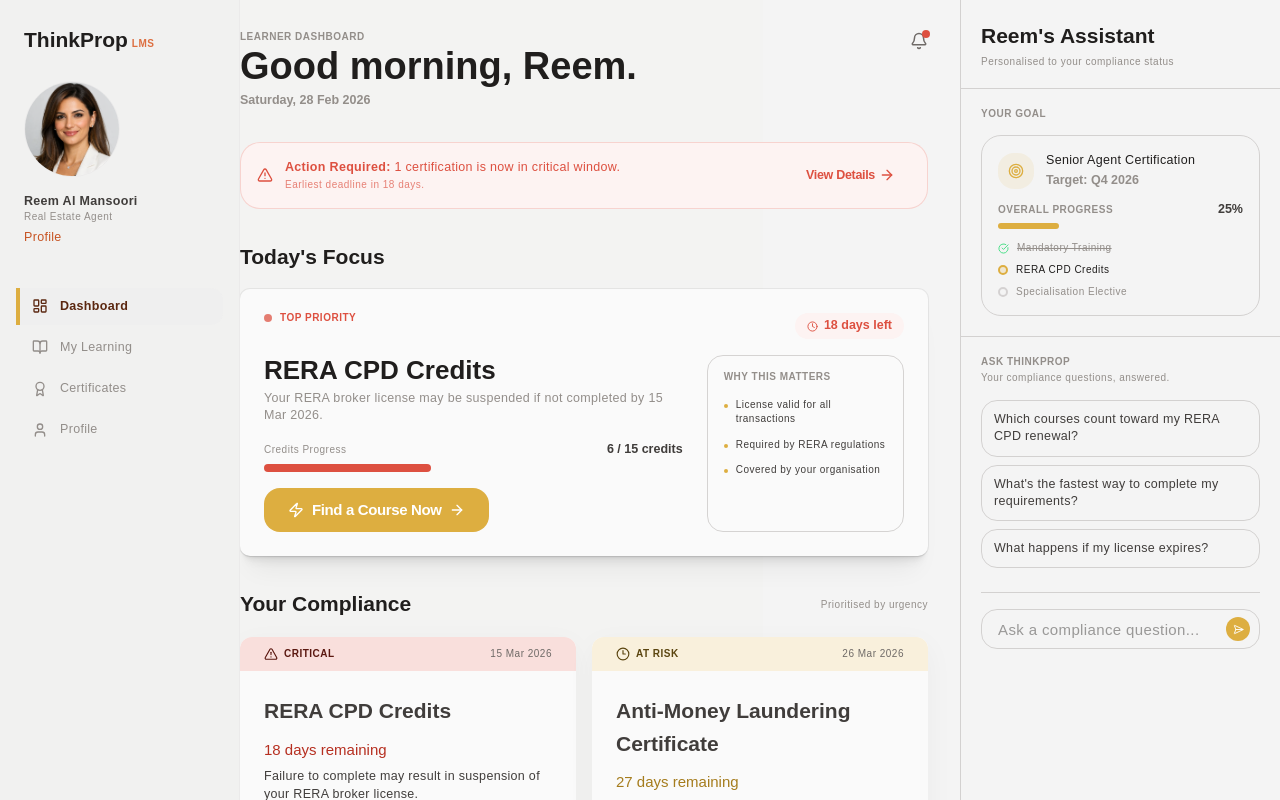
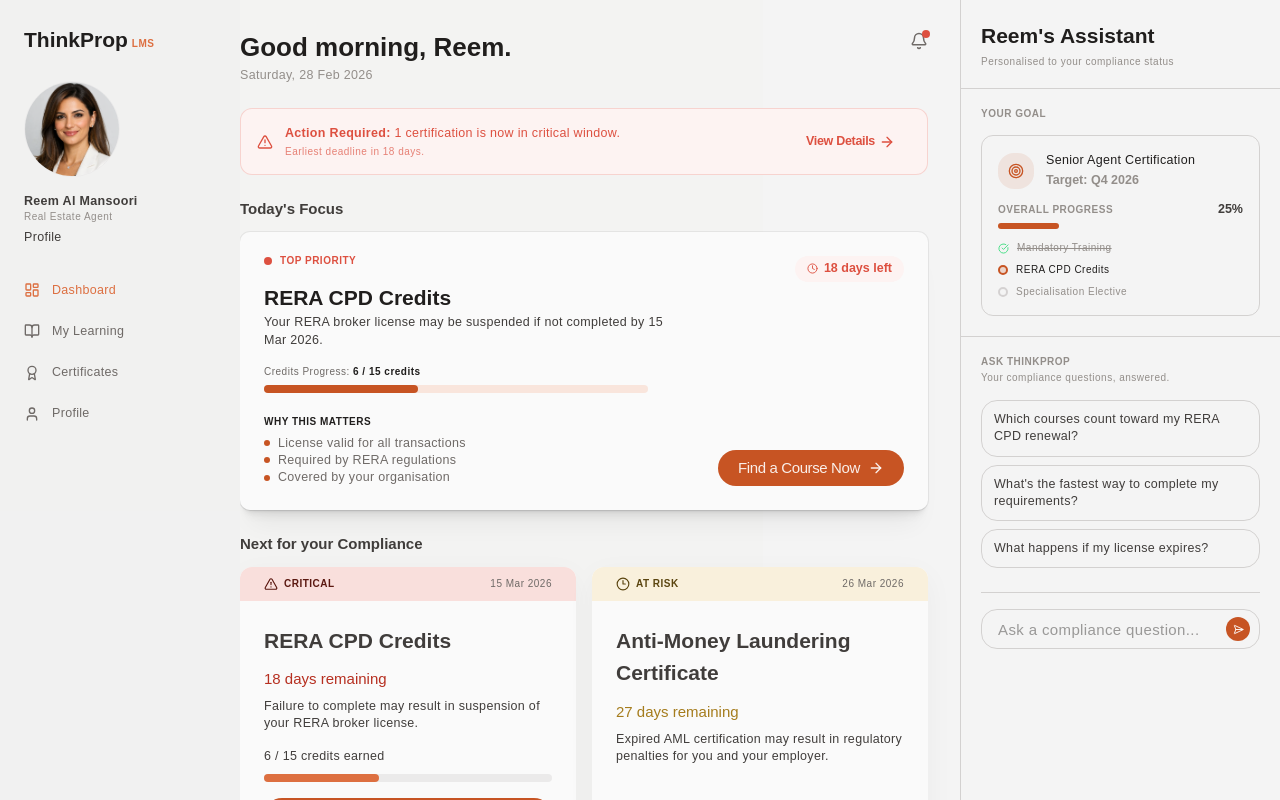
Before and after one commit to Gianeo/thinkprop, a Next.js app: page /learner/dashboard in a window 1280 px wide. Built offline with nearby package versions, Linux system fonts and the light colour scheme; a web font is replaced by a local one.

Commit message:
new layout learner app 01/03/26

```diff
--- a/app/learner/dashboard/page.tsx
+++ b/app/learner/dashboard/page.tsx
@@ -135,24 +135,24 @@ export default function LearnerDashboardPage() {
 
       <div className="flex flex-1 overflow-hidden pt-16 md:ml-60 md:pt-0">
         <div className="flex-1 overflow-y-auto">
-          <div className="mx-auto w-full space-y-8 pr-8 py-8">
+          <div className="mx-auto w-full space-y-6 pr-8 py-8">
             <header className="flex items-start justify-between">
               <div>
-                <p className="mb-1 type-title-upper text-muted">
+                {/* <p className="mb-1 type-title-upper text-muted">
                   Learner Dashboard
-                </p>
-                <h1 className="type-display">Good morning, Reem.</h1>
-                <p className="mt-1 type-data text-muted">Saturday, 28 Feb 2026</p>
+                </p> */}
+                <h1 className="type-title">Good morning, Reem.</h1>
+                <p className="mt-1 type-body-sm text-muted">Saturday, 28 Feb 2026</p>
               </div>
 
               <button type="button" className="relative cursor-pointer text-admin-muted transition-colors hover:text-admin-heading" aria-label="Notifications">
                 <Bell size={18} />
-                <span className="absolute -right-0.5 -top-0.5 h-2 w-2 rounded-full bg-state-critical" />
+                <span className="absolute -right-0.5 -top-0.5 size-2 rounded-full bg-state-critical" />
               </button>
             </header>
 
             {isReraEnrolled ? (
-              <section className="animate-fade-in flex items-center gap-3 rounded-2xl border border-state-compliant/20 bg-state-compliant-bg p-4">
+              <section className="animate-fade-in flex items-center gap-3 rounded-lg bg-state-compliant-bg p-4">
                 <CheckCircle size={16} className="shrink-0 text-state-compliant" />
                 <div>
                   <p className="type-body-sm text-state-compliant">You&apos;re on track.</p>
@@ -160,7 +160,7 @@ export default function LearnerDashboardPage() {
                 </div>
               </section>
             ) : (
-              <section className="animate-fade-in flex items-center gap-3 rounded-2xl border border-state-critical/20 bg-state-critical-bg p-4">
+              <section className="animate-fade-in flex items-center gap-3 rounded-lg border border-state-critical/20 bg-state-critical-bg p-4">
                 <AlertTriangle size={16} className="shrink-0 text-state-critical" />
                 <div className="flex-1">
                   <p className="type-body-sm text-state-critical">
@@ -181,11 +181,11 @@ export default function LearnerDashboardPage() {
               </section>
             )}
 
-            <section className="space-y-4">
-              <h2 className="type-title-sm">Today&apos;s Focus</h2>
+            <section className="space-y-3">
+              <h2 className="type-body font-semibold">Today&apos;s Focus</h2>
 
               {isReraEnrolled ? (
-                <Card className="animate-fade-in rounded-2xl border border-state-enrolled/20 bg-state-enrolled-bg shadow-card">
+                <Card className="animate-fade-in rounded-lg border border-state-enrolled/20 bg-state-enrolled-bg shadow-card">
                   <CardContent className="p-6">
                     <div className="mb-4 flex items-center gap-3">
                       <CheckCircle size={20} className="text-state-enrolled" />
@@ -215,9 +215,9 @@ export default function LearnerDashboardPage() {
               ) : (
                 <Card className="animate-fade-in shadow-md">
                   <CardContent className="p-6">
-                    <div className="mb-4 flex items-start justify-between">
+                    <div className="mb-0 flex items-start justify-between">
                       <div className="flex items-center gap-2">
-                        <div className="h-2 w-2 animate-pulse rounded-full bg-state-critical" />
+                        <div className="size-2 rounded-full bg-state-critical" />
                         <p className="type-title-upper text-state-critical">Top Priority</p>
                       </div>
                       <div className="flex items-center gap-1.5 rounded-full bg-state-critical-bg px-3 py-1">
@@ -226,43 +226,44 @@ export default function LearnerDashboardPage() {
                       </div>
                     </div>
 
-                    <div className="grid grid-cols-1 gap-6 md:grid-cols-3">
+                    <div className="grid grid-cols-1 gap-12 md:grid-cols-3">
                       <div className="md:col-span-2">
-                        <h3 className="mb-1 type-title">RERA CPD Credits</h3>
-                        <p className="mb-4 type-body-sm text-muted">
+                        <h3 className="type-title-sm">RERA CPD Credits</h3>
+                        <p className="mb-4 type-body-sm">
                           Your RERA broker license may be suspended if not completed by 15 Mar 2026.
                         </p>
-
+                        <div className='max-w-sm space-y-4'>
+                          <div>
                             <div className="mb-1.5 flex items-center justify-between">
-                          <p className="type-caption text-muted">Credits Progress</p>
-                          <p className="type-data">6 / 15 credits</p>
+                              <p className="type-caption text-calm">Credits Progress: <span className="text-loud font-semibold">6 / 15 credits</span></p>
                             </div>
-                        <div className="h-2 w-full rounded-full bg-admin-border">
-                          <div className="h-full rounded-full bg-state-critical" style={{ width: '40%' }} />
+                            <div className="h-2 w-full rounded-full bg-primary-weaker">
+                              <div className="h-full rounded-full bg-primary" style={{ width: '40%' }} />
                             </div>
-
-                        <Button
-                          className="mt-4 h-11 w-full gap-2 rounded-xl bg-brand-amber px-6 font-semibold text-white transition-all duration-150 hover:bg-amber-600 active:scale-[0.98] md:w-auto"
-                          onClick={() => router.push('/learner/compliance/rera-cpd')}
-                        >
-                          <Zap size={15} />
-                          Find a Course Now
-                          <ArrowRight size={15} />
-                        </Button>
                           </div>
-
-                      <div className="flex flex-col gap-3 rounded-xl border border-admin-border bg-admin-surface p-4">
-                        <p className="mb-1 type-title-upper text-muted">Why this matters</p>
+                          <div>
+                            <p className="py-2 type-title-upper text-loud">Why this matters</p>
                             {[
                               'License valid for all transactions',
                               'Required by RERA regulations',
                               'Covered by your organisation',
                             ].map((item) => (
-                          <div key={item} className="flex items-start gap-2">
-                            <div className="mt-1.5 h-1 w-1 shrink-0 rounded-full bg-brand-amber" />
-                            <p className="type-caption text-default">{item}</p>
+                              <div key={item} className="flex items-center gap-2">
+                                <div className="size-1.5 shrink-0 rounded-full bg-primary" />
+                                <p className="type-body-sm text-calm">{item}</p>
                               </div>
                             ))}
+                          </div>
+                        </div>
+                      </div>
+
+                      <div className="flex items-end justify-end">
+                        <Button
+                          onClick={() => router.push('/learner/compliance/rera-cpd')}
+                        >
+                          Find a Course Now
+                          <ArrowRight size={15} />
+                        </Button>
                       </div>
                     </div>
                   </CardContent>
@@ -270,10 +271,9 @@ export default function LearnerDashboardPage() {
               )}
             </section>
 
-            <section className="space-y-4">
-              <div className="flex items-center justify-between">
-                <h2 className="type-title-sm">Your Compliance</h2>
-                <p className="type-caption text-muted">Prioritised by urgency</p>
+            <section className="space-y-3">
+              <div className="flex flex-col">
+                <h2 className="type-body font-semibold">Next for your Compliance</h2>
               </div>
               <div className="grid grid-cols-1 gap-4 md:grid-cols-2">
                 {datedItems.map((item) => (
@@ -292,7 +292,7 @@ export default function LearnerDashboardPage() {
 
             <section className="space-y-4">
               <div className="flex items-center justify-between">
-                <h2 className="type-title-sm">Your Path</h2>
+                <h2 className="type-body font-semibold">Your Path</h2>
                 <div className="rounded-full border border-admin-border bg-admin-card px-3 py-1 type-caption text-muted">
                   1 of 4 milestones completed
                 </div>
@@ -311,12 +311,12 @@ export default function LearnerDashboardPage() {
                     </div>
 
                     <div className="relative z-10 flex w-1/4 flex-col items-center text-center">
-                      <div className="relative flex h-12 w-12 items-center justify-center rounded-full border-2 border-brand-amber bg-brand-amber">
+                      <div className="relative flex h-12 w-12 items-center justify-center rounded-full border-2 border-primary bg-primary">
                         <span className="type-body-sm font-bold text-white">2</span>
-                        <span className="absolute inset-0 animate-ping rounded-full border-2 border-brand-amber/40" />
+                        <span className="absolute inset-0 animate-ping rounded-full border-2 border-primary/40" />
                       </div>
-                      <p className="mt-3 type-body-sm text-brand-amber">RERA CPD Credits</p>
-                      <p className="mt-0.5 type-caption text-brand-amber">In Progress</p>
+                      <p className="mt-3 type-body-sm text-primary">RERA CPD Credits</p>
+                      <p className="mt-0.5 type-caption text-primary">In Progress</p>
                     </div>
 
                     <div className="relative z-10 flex w-1/4 flex-col items-center text-center">
@@ -350,16 +350,16 @@ export default function LearnerDashboardPage() {
                           {step.done ? (
                             <CheckCircle size={14} className="text-state-compliant" />
                           ) : step.active ? (
-                          <span className="type-caption font-bold text-brand-amber">{index + 1}</span>
+                            <span className="type-caption font-bold text-primary">{index + 1}</span>
                           ) : (
                             <Lock size={14} className="text-admin-faint" />
                           )}
                         </div>
                         <div>
-                        <p className={`type-body-sm ${step.active ? 'text-brand-amber' : step.done ? 'text-loud' : 'text-muted'}`}>
+                          <p className={`type-body-sm ${step.active ? 'text-primary' : step.done ? 'text-loud' : 'text-muted'}`}>
                             {step.title}
                           </p>
-                        <p className={`type-caption ${step.active ? 'text-brand-amber' : step.done ? 'text-state-compliant' : 'text-muted'}`}>
+                          <p className={`type-caption ${step.active ? 'text-primary' : step.done ? 'text-state-compliant' : 'text-muted'}`}>
                             {step.status}
                           </p>
                           {step.eta ? <p className="type-data text-muted">{step.eta}</p> : null}
@@ -369,7 +369,7 @@ export default function LearnerDashboardPage() {
                   </div>
 
                   <div className="mt-6 flex items-center gap-3 border-t border-admin-border pt-5">
-                  <Lightbulb size={14} className="shrink-0 text-brand-amber" />
+                    <Lightbulb size={14} className="shrink-0 text-primary" />
                     <p className="type-caption text-muted">
                       Complete your RERA CPD Credits to unlock the Specialisation Elective and move one step closer to Senior Agent Certification.
                     </p>
@@ -380,7 +380,7 @@ export default function LearnerDashboardPage() {
 
             <section className="space-y-4 pb-6">
               <div className="flex items-center justify-between">
-                <h2 className="type-title-sm">Courses For You</h2>
+                <h2 className="type-body font-semibold">Courses For You</h2>
                 <Button
                   variant="link"
                   className="h-auto gap-1 p-0 type-body-sm font-semibold text-state-enrolled"
@@ -395,7 +395,7 @@ export default function LearnerDashboardPage() {
                 {coursesForYou.map((course) => (
                   <Card
                     key={course.id}
-                    className="cursor-pointer transition-shadow duration-200 hover:shadow-card-hover"
+                    className="cursor-pointer transition-shadow duration-200 shadow-sm hover:shadow-md"
                     onClick={() => router.push(`/learner/courses/${course.id}`)}
                   >
                     <CardContent className="p-5">
@@ -403,7 +403,7 @@ export default function LearnerDashboardPage() {
                         <span className="rounded-full border border-state-enrolled/20 bg-state-enrolled-bg px-2.5 py-1 type-caption font-semibold text-state-enrolled">
                           {course.relevance}
                         </span>
-                        <span className="rounded-full border border-brand-amber/20 bg-brand-amber/10 px-2.5 py-1 type-caption font-semibold text-brand-amber">
+                        <span className="rounded-full border border-primary/20 bg-primary/10 px-2.5 py-1 type-caption font-semibold text-primary">
                           {course.credits} CPD Credits
                         </span>
                       </div>
@@ -436,10 +436,10 @@ export default function LearnerDashboardPage() {
 
           <div className="border-b border-admin-border px-5 py-5">
             <p className="mb-4 type-title-upper text-muted">Your Goal</p>
-            <div className="rounded-2xl border border-admin-border bg-admin-surface p-4">
+            <div className="rounded-lg border border-admin-border bg-admin-surface p-4">
               <div className="mb-3 flex items-center gap-3">
-                <div className="flex h-9 w-9 items-center justify-center rounded-xl bg-brand-amber/10">
-                  <Target size={16} className="text-brand-amber" />
+                <div className="flex h-9 w-9 items-center justify-center rounded-xl bg-primary/10">
+                  <Target size={16} className="text-primary" />
                 </div>
                 <div>
                   <p className="type-body-sm text-loud">Senior Agent Certification</p>
@@ -452,7 +452,7 @@ export default function LearnerDashboardPage() {
                 <p className="type-data">25%</p>
               </div>
               <div className="h-1.5 w-full rounded-full bg-admin-border">
-                <div className="h-full w-1/4 rounded-full bg-brand-amber transition-all duration-700" />
+                <div className="h-full w-1/4 rounded-full bg-primary transition-all duration-700" />
               </div>
 
               <div className="mt-3 space-y-2">
@@ -461,7 +461,7 @@ export default function LearnerDashboardPage() {
                   Mandatory Training
                 </div>
                 <div className="flex items-center gap-2 type-caption font-medium text-loud">
-                  <div className="h-2.5 w-2.5 shrink-0 rounded-full border-2 border-brand-amber bg-brand-amber/20" />
+                  <div className="h-2.5 w-2.5 shrink-0 rounded-full border-2 border-primary bg-primary/20" />
                   RERA CPD Credits
                 </div>
                 <div className="flex items-center gap-2 type-caption text-muted">
@@ -480,7 +480,7 @@ export default function LearnerDashboardPage() {
                 onClick={() => router.push('/learner/compliance/rera-cpd')}
                 className="flex w-full items-start gap-3 rounded-xl border border-admin-border bg-admin-surface p-3 text-left"
               >
-                <div className={`mt-1.5 h-2 w-2 shrink-0 rounded-full ${isReraEnrolled ? 'bg-state-at-risk' : 'animate-pulse bg-state-critical'}`} />
+                <div className={`mt-1.5 size-2 shrink-0 rounded-full ${isReraEnrolled ? 'bg-state-at-risk' : 'animate-pulse bg-state-critical'}`} />
                 <div className="flex-1">
                   <p className="type-body-sm text-loud">Enroll in a RERA CPD course</p>
                   <p className="mt-0.5 type-caption text-muted">18 days remaining · AED 600 covered</p>
@@ -489,7 +489,7 @@ export default function LearnerDashboardPage() {
               </button>
 
               <div className="flex items-start gap-3 rounded-xl border border-admin-border bg-admin-surface p-3">
-                <div className="mt-1.5 h-2 w-2 shrink-0 rounded-full bg-state-at-risk" />
+                <div className="mt-1.5 size-2 shrink-0 rounded-full bg-state-at-risk" />
                 <div className="flex-1">
                   <p className="type-body-sm text-loud">Complete AML Certificate renewal</p>
                   <p className="mt-0.5 type-caption text-muted">27 days remaining · Review options</p>
@@ -532,7 +532,7 @@ export default function LearnerDashboardPage() {
             {activeQuestion ? (
               <div className="animate-fade-in mt-3 rounded-xl border border-admin-border bg-admin-surface p-4">
                 <div className="mb-3 flex items-center gap-2">
-                  <Sparkles size={13} className="text-brand-amber" />
+                  <Sparkles size={13} className="text-primary" />
                   <p className="type-body-sm text-loud">ThinkProp AI</p>
                   <p className="type-caption text-muted">· Based on your profile</p>
                 </div>
@@ -558,11 +558,11 @@ export default function LearnerDashboardPage() {
               <div className="relative">
                 <Input
                   placeholder="Ask a compliance question..."
-                  className="h-10 rounded-xl border-admin-border bg-admin-surface py-3 pl-4 pr-10 type-body-sm placeholder:text-admin-faint focus-visible:ring-brand-amber/30"
+                  className="h-10 rounded-xl border-admin-border bg-admin-surface py-3 pl-4 pr-10 type-body-sm placeholder:text-admin-faint focus-visible:ring-primary/30"
                 />
                 <button
                   type="submit"
-                  className="absolute right-2.5 top-1/2 flex h-6 w-6 -translate-y-1/2 items-center justify-center rounded-lg bg-brand-amber"
+                  className="absolute right-2.5 top-1/2 flex h-6 w-6 -translate-y-1/2 items-center justify-center rounded-lg bg-primary"
                   aria-label="Send"
                 >
                   <SendHorizontal size={11} className="text-white" />
@@ -572,6 +572,6 @@ export default function LearnerDashboardPage() {
           </div>
         </aside>
       </div>
-    </div>
+    </div >
   )
 }
--- a/components/shared/SidebarNav.tsx
+++ b/components/shared/SidebarNav.tsx
@@ -45,7 +45,7 @@ export default function SidebarNav({ variant, activePath }: SidebarNavProps) {
   const sidebarWidthClass = isLearner ? 'w-60' : 'w-56'
 
   const rootClasses = isLearner
-    ? `${sidebarWidthClass} bg-level-0 border-r border-wire-border text-default`
+    ? `${sidebarWidthClass} bg-level-0 text-default`
     : `${sidebarWidthClass} bg-brand-navy text-muted`
 
   const topBarClasses = isLearner
@@ -150,7 +150,7 @@ function SidebarContent({ variant, activePath, closeMobile, items }: SidebarCont
               <Link
                 href="/learner/dashboard#profile"
                 onClick={closeMobile}
-                className="type-body-sm mt-1 inline-block text-primary-default hover:underline"
+                className="type-body-sm mt-1 inline-block text-strong hover:underline"
               >
                 Profile
               </Link>
@@ -159,7 +159,7 @@ function SidebarContent({ variant, activePath, closeMobile, items }: SidebarCont
         </div>
       ) : null}
 
-      <nav className="flex-1 space-y-1 p-4">
+      <nav className="flex-1 space-y-1 p-4 pt-0">
         {items.map((item) => {
           const Icon = item.icon
           let isActive = false
@@ -172,15 +172,15 @@ function SidebarContent({ variant, activePath, closeMobile, items }: SidebarCont
           }
 
           const baseClasses =
-            'flex items-center gap-3 rounded-r-lg border-l-4 px-3 py-2.5 type-body-sm transition-colors'
+            'flex items-center gap-3 px-2 py-2.5 type-body-sm transition-colors'
 
           const activeClasses = isLearner
-            ? 'border-brand-amber bg-level-0 text-primary-loud font-semibold'
-            : 'border-brand-amber bg-[hsl(var(--neutral-weakest)/0.1)] text-muted font-semibold'
+            ? 'text-primary-calm font-medium'
+            : 'text-calm font-medium'
 
           const inactiveClasses = isLearner
-            ? 'border-transparent text-muted hover:text-default'
-            : 'border-transparent text-[hsl(var(--neutral-weakest)/0.7)] hover:text-muted'
+            ? 'border-transparent text-calm hover:text-default'
+            : 'border-transparent text-[hsl(var(--neutral-weakest)/0.7)] hover:text-calm'
 
           return (
             <Link
@@ -189,7 +189,7 @@ function SidebarContent({ variant, activePath, closeMobile, items }: SidebarCont
               onClick={closeMobile}
               className={`${baseClasses} ${isActive ? activeClasses : inactiveClasses}`}
             >
-              <Icon className="h-4 w-4" />
+              <Icon className="size-4" />
               {item.label}
             </Link>
           )
```
Lines whose indentation alone changed are shown as unchanged.
